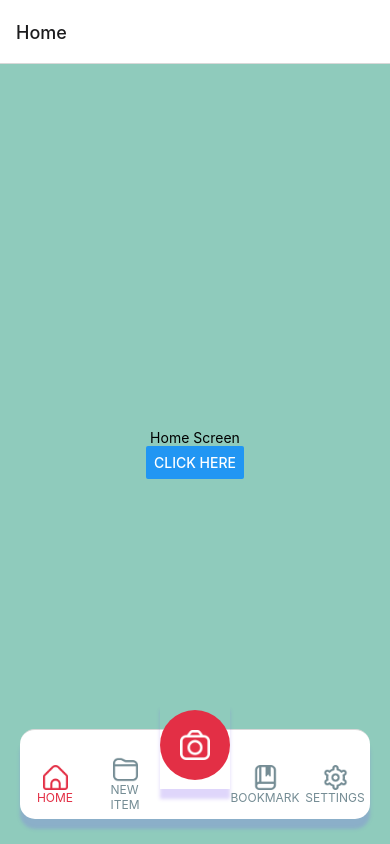
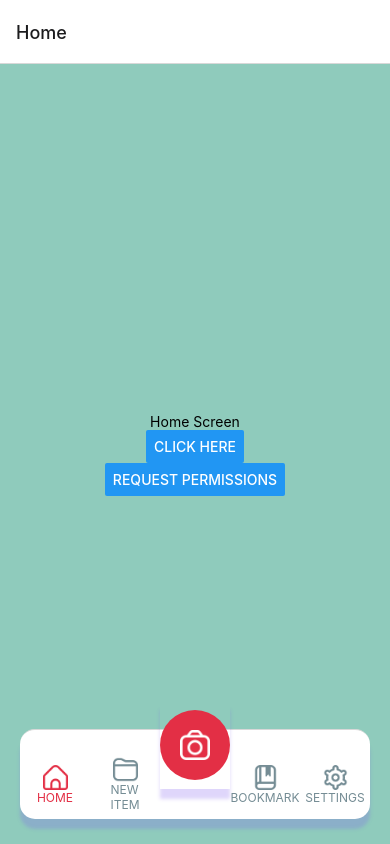
Before and after one commit to ogudino/FOODid, a React Native app: screen /Home in a window 390 px wide. Built offline with nearby package versions, Linux system fonts and the light colour scheme.

Commit message:
camera permissions

```diff
--- a/src/screens/HomeScreen.js
+++ b/src/screens/HomeScreen.js
@@ -1,6 +1,29 @@
 import React from "react";
-import { View, Text, Button, StyleSheet} from "react-native"
+import { Button, PermissionsAndroid, SafeAreaView, StatusBar, StyleSheet, Text, View } from "react-native";
 
+const requestCameraPermission = async () => {
+  try {
+    const granted = await PermissionsAndroid.request(
+      PermissionsAndroid.PERMISSIONS.CAMERA,
+      {
+        title: "Cool Photo App Camera Permission",
+        message:
+          "Cool Photo App needs access to your camera " +
+          "so you can take awesome pictures.",
+        buttonNeutral: "Ask Me Later",
+        buttonNegative: "Cancel",
+        buttonPositive: "OK"
+      }
+    );
+    if (granted === PermissionsAndroid.RESULTS.GRANTED) {
+      console.log("You can use the camera");
+    } else {
+      console.log("Camera permission denied");
+    }
+  } catch (err) {
+    console.warn(err);
+  }
+};
 const HomeScreen = ({navigation}) => {
     return (
         <View style={styles.container}>
@@ -9,6 +32,8 @@
             title="Click Here"
             onPress={() => alert("Button Pressed!")}
             />
+
+            <Button title="request permissions" onPress={requestCameraPermission} />
         </View>
     )
 }
--- a/src/screens/ScanScreen.js
+++ b/src/screens/ScanScreen.js
@@ -1,6 +1,31 @@
-import React from "react";
-import { View, Text, Button, StyleSheet} from "react-native"
+
+import React, { useCallback, useEffect, useState } from 'react';
 import { Camera, frameRateIncluded, useCameraDevices } from 'react-native-vision-camera';
+import { Button, PermissionsAndroid, SafeAreaView, StatusBar, StyleSheet, Text, View } from "react-native";
+
+const requestCameraPermission = async () => {
+  try {
+    const granted = await PermissionsAndroid.request(
+      PermissionsAndroid.PERMISSIONS.CAMERA,
+      {
+        title: "Cool Photo App Camera Permission",
+        message:
+          "Cool Photo App needs access to your camera " +
+          "so you can take awesome pictures.",
+        buttonNeutral: "Ask Me Later",
+        buttonNegative: "Cancel",
+        buttonPositive: "OK"
+      }
+    );
+    if (granted === PermissionsAndroid.RESULTS.GRANTED) {
+      console.log("You can use the camera");
+    } else {
+      console.log("Camera permission denied");
+    }
+  } catch (err) {
+    console.warn(err);
+  }
+};
 
 const ScanScreen = ({navigation}) => {
   const devices = useCameraDevices('wide-angle-camera')
@@ -16,6 +41,7 @@
             title="Click Here"
             onPress={() => alert("Button Pressed!")}
             />
+            <Button title="request permissions" onPress={requestCameraPermission} />
         </View>
     )
 }
```
Also changed, not shown: 1 other file (tests, documents, lock files or other folders).
